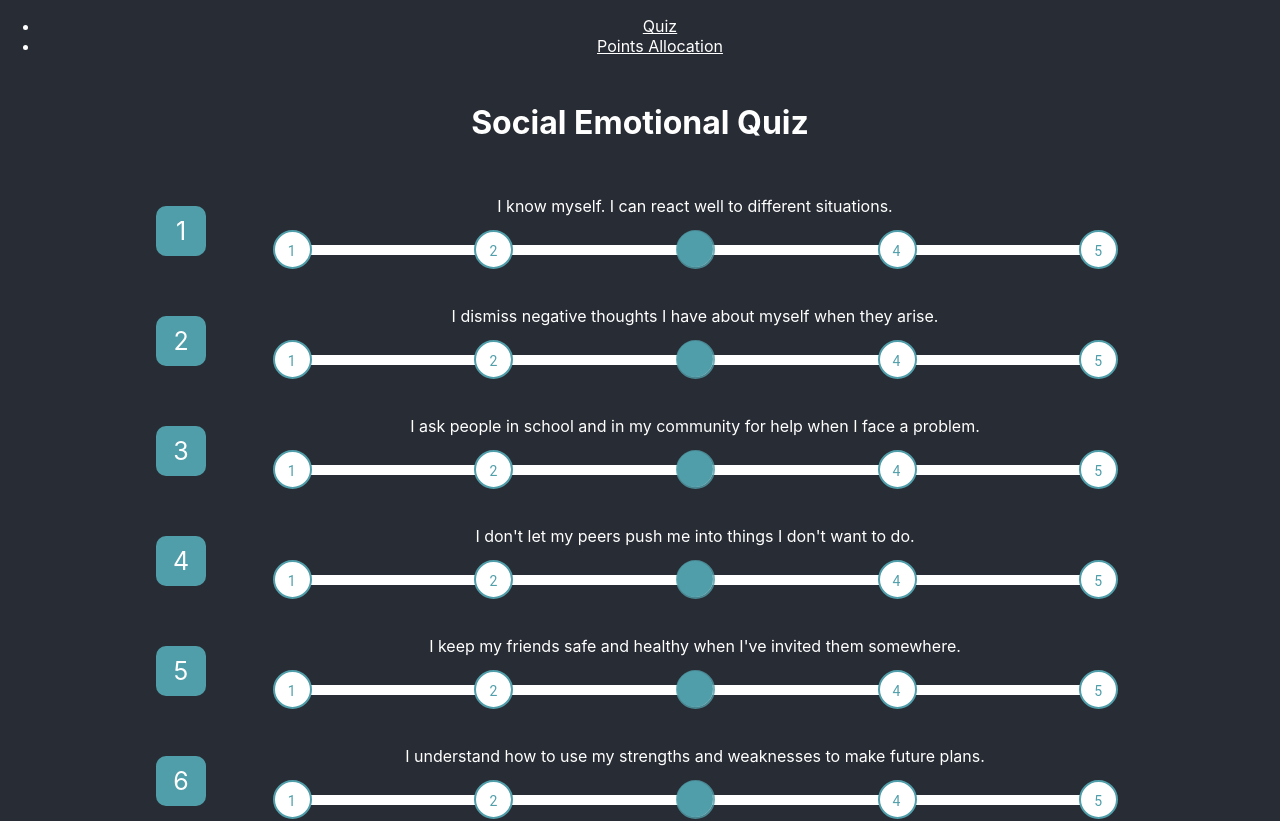
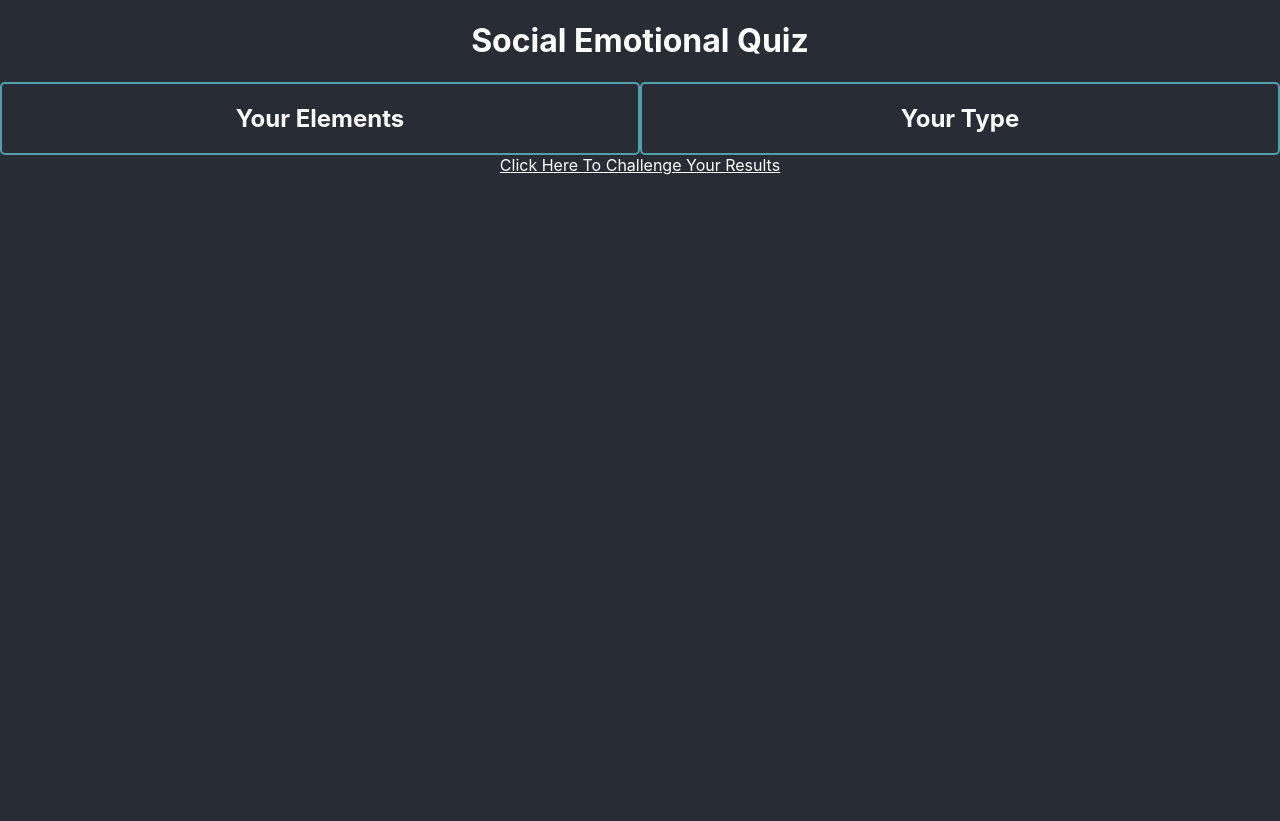
Before and after one commit to skarim9/The-Mindful-Applicant, a React (Create React App) app: page /quiz in a window 1280 px wide. Shown: the top 821 px of the page. After the commit the page ends 800 px from the top, so only its background shows below. Built offline with nearby package versions, Linux system fonts and the light colour scheme.

Commit message:
skeleton of quiz results

```diff
--- a/src/App.tsx
+++ b/src/App.tsx
@@ -10,18 +10,6 @@ function App() {
     <div className="App">
       <BrowserRouter>
         <div>
-        <nav>
-          <ul>
-            <li>
-             <Link  style = {{color:"white"}} to="/quiz">Quiz</Link>
-             </li>
-
-             <li>
-             <Link  style = {{color:"white"}} to="/points-reallocation">Points Allocation</Link>
-             </li>
-          </ul>
-
-         </nav>
             <Switch>
              <Route path="/points-reallocation" component={PointsAllocation} />
              <Route path="/quiz" component={Quiz}/>
--- a/src/points-allocation/PointsAllocation.tsx
+++ b/src/points-allocation/PointsAllocation.tsx
@@ -40,6 +40,30 @@ export default class PointsAllocation extends Component <IAppProps,IAppState>{
                 total:5
             }]
         }
+    }
+
+
+    render() {
+
+        return (
+            <div className="points-allocation-page-container">
+                <h1>
+                    Social Emotional Points Reallocation
+                </h1>
+
+
+                {
+                    /*Tick buttons */
+                    this.createTickBars()
+                }
+
+                {/* Points bank */
+                    this.createPointsBank(this.state.pointsToAllocate)
+                }
+                <PromptBox/>
+
+            </div>
+        )
     }
 
         /**
@@ -115,28 +139,6 @@ export default class PointsAllocation extends Component <IAppProps,IAppState>{
                     <div className="points-label">{_pointsToAllocate}</div>
                 </div>)
     }
-    render() {
-
-        return (
-            <div className="points-allocation-page-container">
-                <h1>
-                    Social Emotional Points Reallocation
-                </h1>
-
-
-                {
-                    /*Tick buttons */
-                    this.createTickBars()
-                }
-
-                {/* Points bank */
-                    this.createPointsBank(this.state.pointsToAllocate)
-                }
-                <PromptBox/>
-
-            </div>
-        )
-    }
 }
 interface IAppProps{
 }
--- a/src/quiz/Quiz.tsx
+++ b/src/quiz/Quiz.tsx
@@ -2,6 +2,7 @@ import React, { Component } from 'react';
 import './quiz.scss'
 import QuizQuestion from './QuizQuestion'
 import Slider from '@material-ui/core/Slider';
+import QuizResults from './quiz-results/QuizResults';
 
 export default class Quiz extends Component <IAppProps,IAppState>{
 
@@ -9,7 +10,7 @@ export default class Quiz extends Component <IAppProps,IAppState>{
         super(props);
         this.state = {
         name:"",
-        isShowResults:false,
+        isShowResults:true,
         questions:[
             "I know myself. I can react well to different situations.",
             "I dismiss negative thoughts I have about myself when they arise.",
@@ -28,6 +29,46 @@ export default class Quiz extends Component <IAppProps,IAppState>{
             "I do what I think is right even when pressured not to. ",
         ]}
     }
+
+
+
+
+    render() {
+        return (
+            <div>
+
+                <h1 >Social Emotional Quiz</h1>
+
+              {  this.state.isShowResults?
+              <div><QuizResults/></div>
+              :
+                <div className = "quiz-container">
+
+                        {this.createQuizQuestions(this.state.questions)}
+
+
+                <button onClick={(e) => this.toggleResults(true)} className = "submitBtn" >Submit</button>
+
+                </div>
+              }
+        </div>
+        )
+    }
+
+    toggleResults(_showResults:boolean){
+        this.setState({
+            isShowResults:_showResults
+        })
+    }
+
+
+
+
+
+
+
+
+
     createQuestion =(_question:string,_index:number) => {
 
 
@@ -48,21 +89,7 @@ export default class Quiz extends Component <IAppProps,IAppState>{
     }
 
 
-    render() {
-        return (
-            <div>
-            <div className = "quiz-container">
 
-            <h1 >Social Emotional Quiz</h1>
-                {
-                    this.createQuizQuestions(this.state.questions)
-                }
-
-            </div>
-            <button className = "submitBtn" >Submit</button>
-        </div>
-        )
-    }
 }
 interface IAppProps{
 }
--- a/src/quiz/quiz-results/QuizResults.tsx
+++ b/src/quiz/quiz-results/QuizResults.tsx
@@ -1,6 +1,10 @@
 import React, { Component } from 'react';
+import { BrowserRouter, Route, Switch,Link } from 'react-router-dom';
+
 import './quiz-results.scss'
 import Slider from '@material-ui/core/Slider';
+import PointsAllocation from '../../points-allocation/PointsAllocation';
+
 
 export default class QuizResults extends Component <ResultsProps,IAppState>{
 
@@ -12,14 +16,22 @@ export default class QuizResults extends Component <ResultsProps,IAppState>{
 
     render() {
         return (
+            <div>
             <div className="quiz-results-container">
                 <div className = "snapshot">
+                    <h2>Your Elements</h2>
+                </div>
+                <div className = "snapshot">
+                    <h2>Your Type</h2>
 
                 </div>
-                <div className = "snapshot">
+            </div>
 
-                </div>
-        </div>
+            <Switch>
+                <Route path="/points-reallocation" component={PointsAllocation} />
+                </Switch>
+                <Link  style = {{color:"white"}} to="/points-reallocation">Click Here To Challenge Your Results</Link>
+            </div>
         )
     }
 }
--- a/src/quiz/quiz-results/quiz-results.scss
+++ b/src/quiz/quiz-results/quiz-results.scss
@@ -1,7 +1,11 @@
 .quiz-results-container{
     display: flex;
     flex-direction: row;
+    justify-content: space-around;
 }
 .snapshot{
-    border: 2px solid #ff0000;
+    width: 100%;
+    height: 100%;
+    border: 2px solid #509eaa;
+    border-radius: 5px;
 }
```
